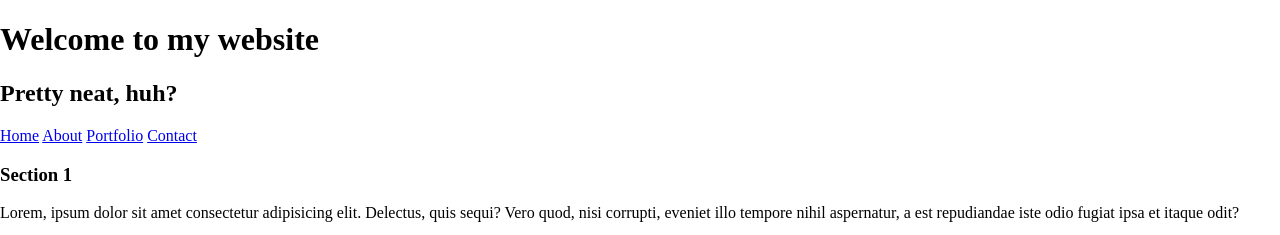
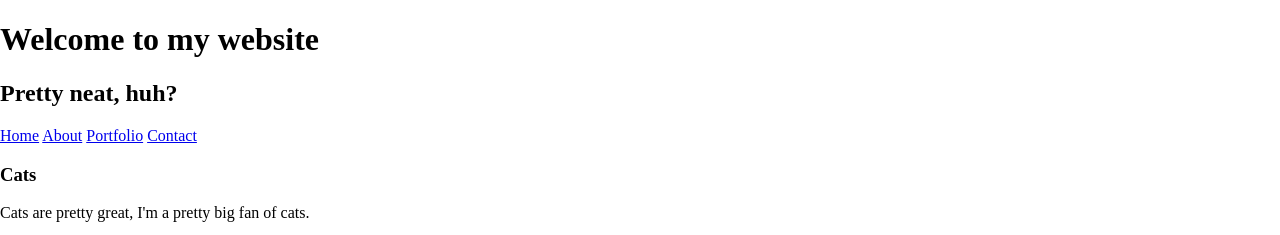
Before and after one commit to shaybakari/webdev1, a plain HTML site: page projects/fanpage/index.html in a window 1280 px wide. Shown: the top 235 px of the page. Drawn offline with Linux system fonts and the light colour scheme; grey boxes are pictures that could not be loaded.

Commit message:
Update index.html

```diff
--- a/projects/fanpage/index.html
+++ b/projects/fanpage/index.html
@@ -28,8 +28,8 @@
     </header>
     <main>
         <section>
-            <h3>Section 1</h3>
-            <p>Lorem, ipsum dolor sit amet consectetur adipisicing elit. Delectus, quis sequi? Vero quod, nisi corrupti, eveniet illo tempore nihil aspernatur, a est repudiandae iste odio fugiat ipsa et itaque odit?</p>
+            <h3>Cats</h3>
+            <p>Cats are pretty great, I'm a pretty big fan of cats.</p>
         </section>
         <!-- Swap out the src below with a link to your own image -->
         <img src="//picsum.photos/seed/200/600/300" alt="stock photo">
```
